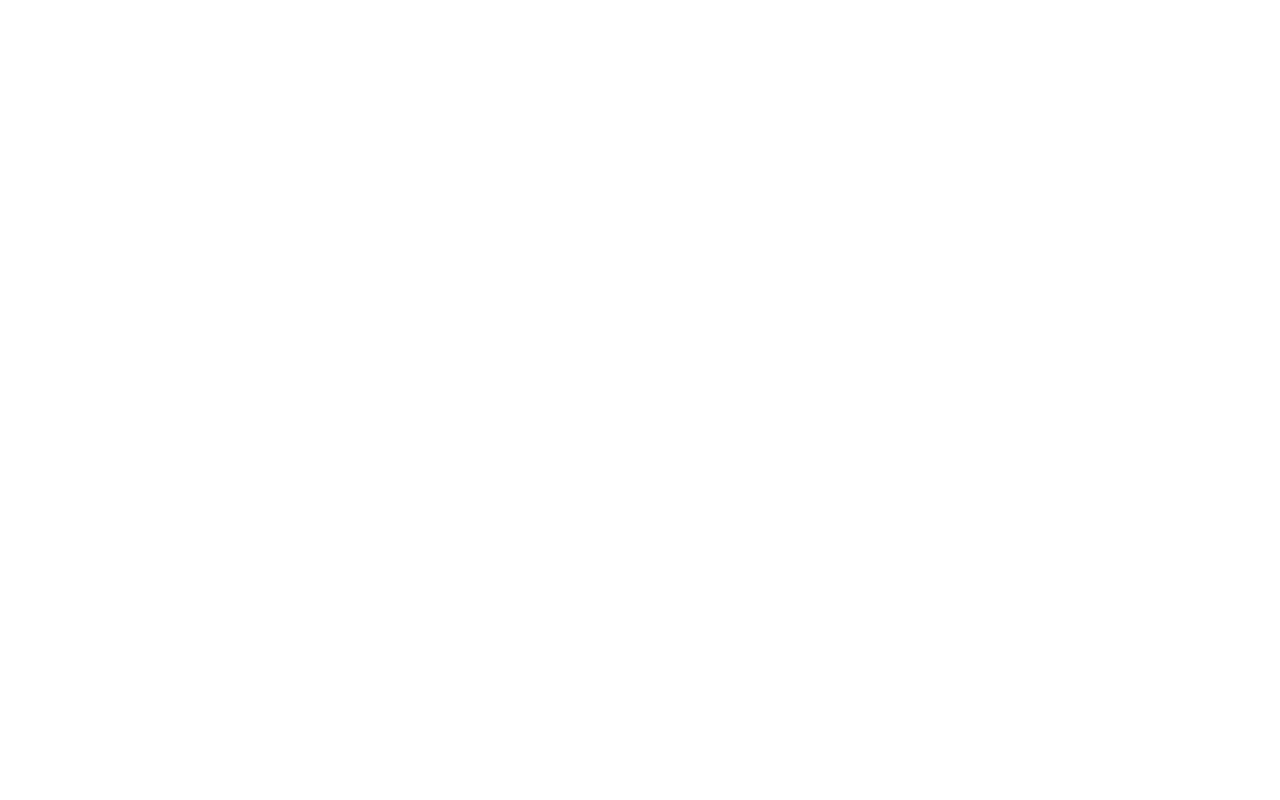
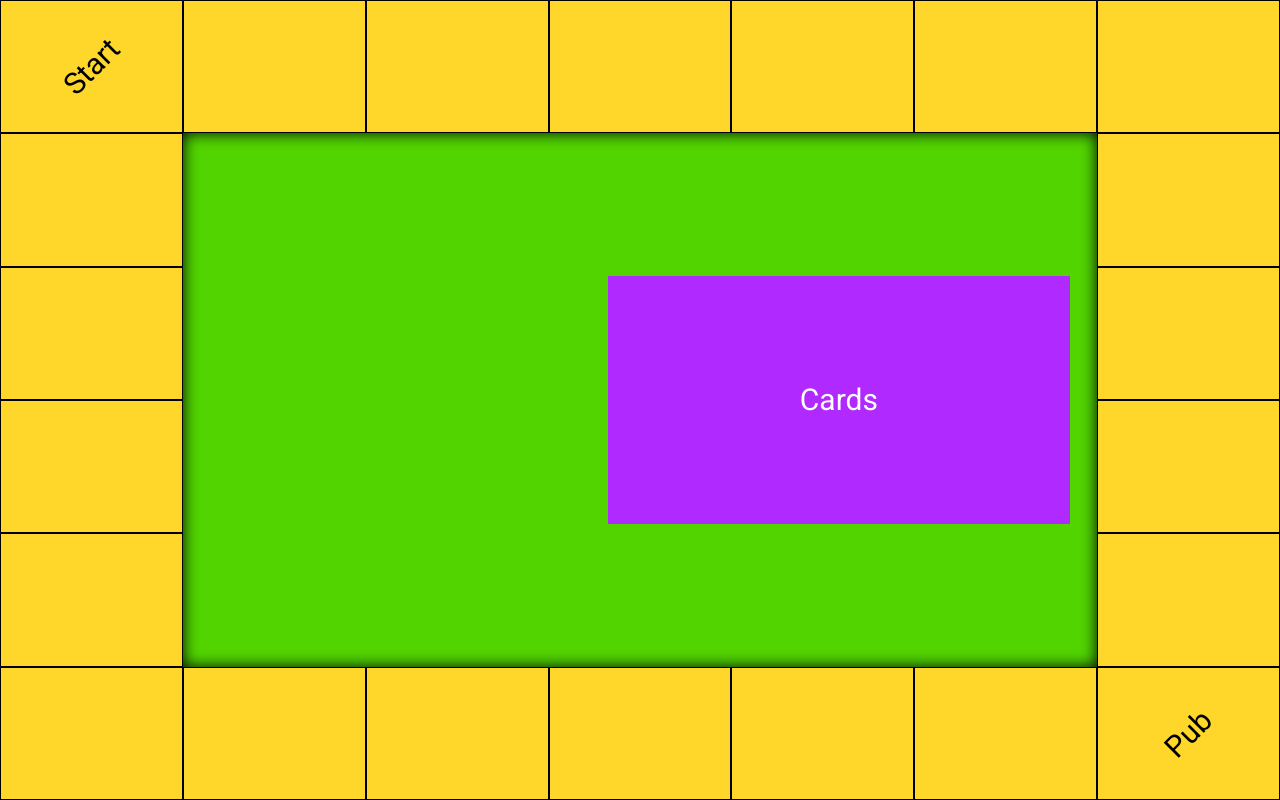
Before and after one commit to KovacsLaszloZsolt/gfa_frontend, a plain HTML site: page 2021-02-24-25_CSS_Grid/task_5/index.html in a window 1280 px wide. Drawn offline with Linux system fonts and the light colour scheme.

Commit message:
task 5 done

```diff
--- a/2021-02-24-25_CSS_Grid/task_5/index.html
+++ b/2021-02-24-25_CSS_Grid/task_5/index.html
@@ -5,11 +5,41 @@
     <meta charset="UTF-8">
     <meta http-equiv="X-UA-Compatible" content="IE=edge">
     <meta name="viewport" content="width=device-width, initial-scale=1.0">
+    <link rel="preconnect" href="https://fonts.gstatic.com">
+    <link href="https://fonts.googleapis.com/css2?family=Roboto&display=swap" rel="stylesheet">
     <link rel="stylesheet" href="style.css">
     <title>Document</title>
 </head>
 
 <body>
+    <main class="grid-container">
+        <div class="yellow box1">
+            <span>Start</span>
+        </div>
+        <div class="yellow box2"></div>
+        <div class="yellow box3"></div>
+        <div class="yellow box4"></div>
+        <div class="yellow box5"></div>
+        <div class="yellow box6"></div>
+        <div class="yellow box7"></div>
+        <div class="yellow box8"></div>
+        <div class="yellow box9"></div>
+        <div class="yellow box10"></div>
+        <div class="yellow box11"></div>
+        <div class="yellow box12"></div>
+        <div class="yellow box13"></div>
+        <div class="yellow box14"></div>
+        <div class="yellow box15"></div>
+        <div class="yellow box16"></div>
+        <div class="yellow box17"></div>
+        <div class="yellow box18"></div>
+        <div class="yellow box19"></div>
+        <div class="yellow box20"></div>
+        <div class="yellow box21"></div>
+        <div class="yellow box22"><span>Pub</span></div>
+        <div class="green"></div>
+        <div class="purple">Cards</div>
+    </main>
 
 </body>
 
--- a/2021-02-24-25_CSS_Grid/task_5/style.css
+++ b/2021-02-24-25_CSS_Grid/task_5/style.css
@@ -0,0 +1,56 @@
+* {
+    box-sizing: border-box;
+    margin: 0;
+    padding: 0;
+}
+
+body {
+    font-size: 30px;
+    font-family: 'Roboto', sans-serif;
+}
+
+.grid-container {
+    width: 100vw;
+    height: 99.99vh;
+    display: grid;
+    grid-template-columns: repeat(7, 1fr);
+    grid-template-rows: repeat(6, 1fr);
+
+}
+
+.yellow {
+    background-color: #ffd62a;
+    border: 1px solid black;
+}
+
+.green {
+    background-color: #51d400;
+    grid-column: 2 / span 5;
+    grid-row: 2 / span 4;
+    -moz-box-shadow: inset 0 0 15px #000000;
+    -webkit-box-shadow: inset 0 0 15px #000000;
+    box-shadow: inset 0 0 15px #000000;
+}
+
+.purple {
+    background-color: #b02aff;
+    grid-column: 4 / span 3;
+    grid-row: 3 / span 2;
+    margin: 9px 27px 9px 59px;
+
+    display: flex;
+    justify-content: center;
+    align-items: center;
+    color: #fff;
+}
+
+.box1, .box22 {
+    height: 100%;
+    display: flex;
+    justify-content: center;
+    align-items: center;
+}
+
+.box1 span, .box22 span{
+    transform: rotate(-45deg);
+}
```
